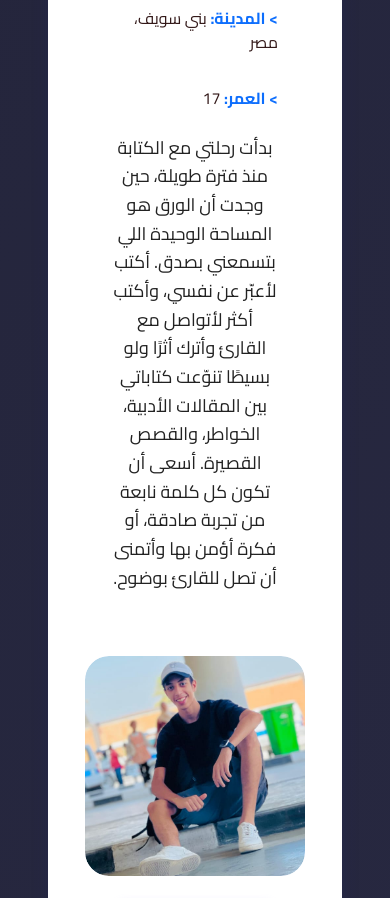
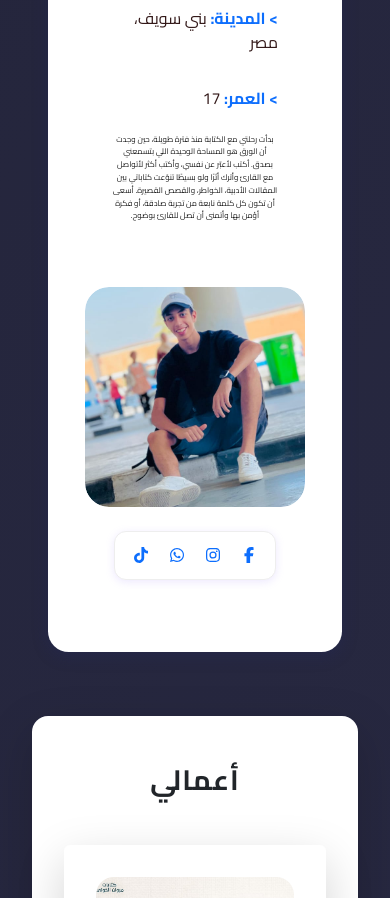
Before and after one commit to MustafaAhmedTalaat/Marwan-El-khouly, a React (Vite) app: page / in a window 390 px wide. Shown: the part 1360-2258 px from the top of the page. Built offline with nearby package versions, Linux system fonts and the light colour scheme.

Commit message:
Update about.css

```diff
--- a/src/components/about.css
+++ b/src/components/about.css
@@ -112,4 +112,7 @@
     gap: 0.7rem;
     align-items: stretch;
   }
+#ffd p{
+  font-size:0.5rem;
 }
+}
```
